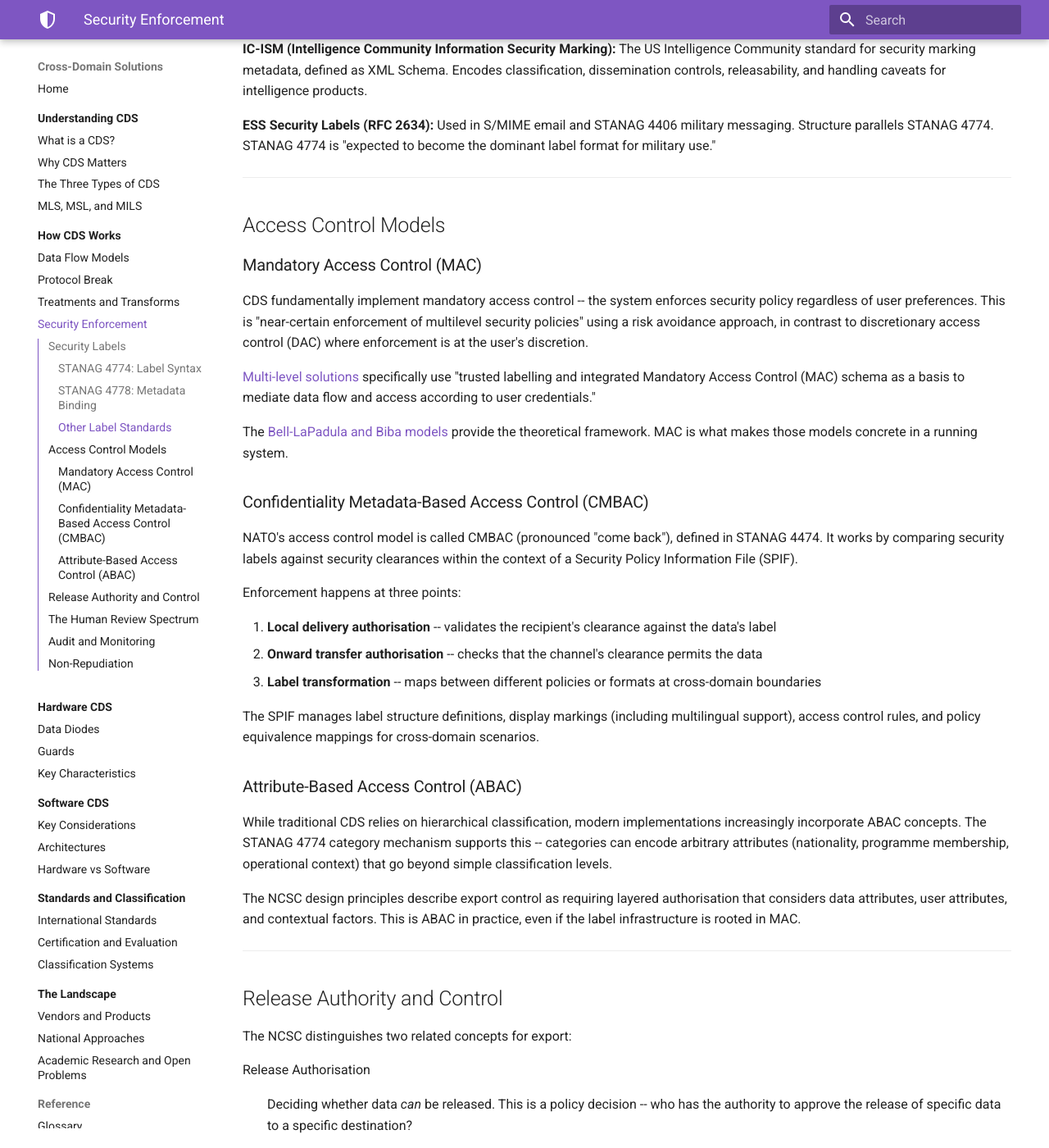
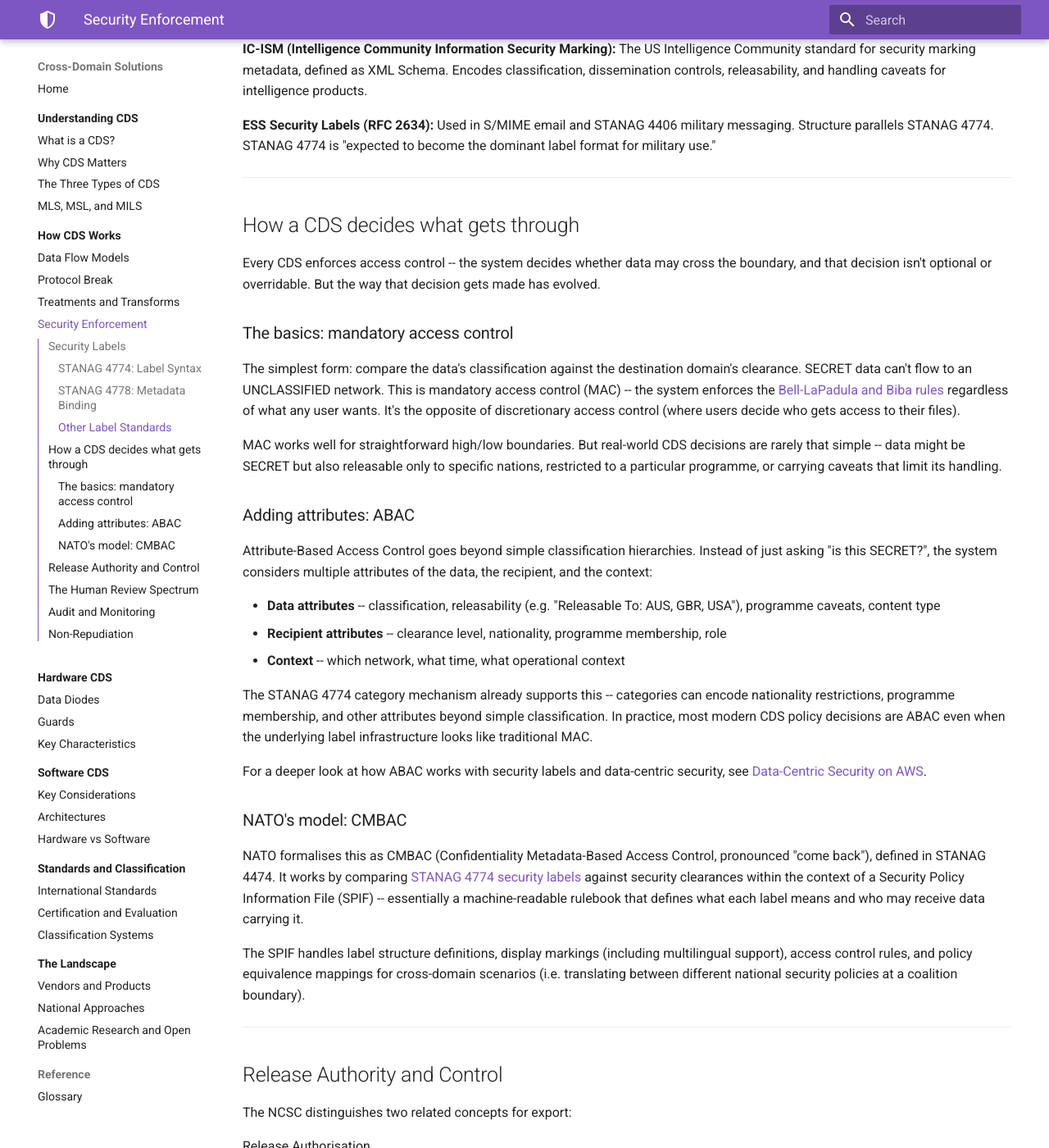
Before and after one commit to iamtgray/cross-domain-solutions, an MkDocs documentation site: the page built from docs/learn/how-it-works/security-enforcement.md, in a window 1280 px wide and 1400 px high, scrolled down 1521 px. Shown: the whole window at 82% size. Built offline with MkDocs 1.6.1 and Material for MkDocs 9.7.7, drawn with Linux system fonts in a browser that asks for light colours.

Commit message:
Simplify access control section, expand XMPP guard example
Rewrite Access Control Models as "How a CDS decides what gets through" --
progressive explanation from MAC to ABAC to CMBAC instead of three
disconnected subsections. Add ANSSI lidi as open-source boundary transport
note. Replace Isode-specific GCXP reference with open-standards framing.
Link to datacentricsecurity.org for ABAC context.

Co-Authored-By: Claude Opus 4.6 <noreply@anthropic.com>

```diff
--- a/docs/learn/how-it-works/security-enforcement.md
+++ b/docs/learn/how-it-works/security-enforcement.md
@@ -73,33 +73,33 @@ STANAG 4778 (ADatP-4778) defines how labels are bound to the data they protect:
 
 ---
 
-## Access Control Models
+## How a CDS decides what gets through
 
-### Mandatory Access Control (MAC)
+Every CDS enforces access control -- the system decides whether data may cross the boundary, and that decision isn't optional or overridable. But the way that decision gets made has evolved.
 
-CDS fundamentally implement mandatory access control -- the system enforces security policy regardless of user preferences. This is "near-certain enforcement of multilevel security policies" using a risk avoidance approach, in contrast to discretionary access control (DAC) where enforcement is at the user's discretion.
+### The basics: mandatory access control
 
-[Multi-level solutions](../three-types.md) specifically use "trusted labelling and integrated Mandatory Access Control (MAC) schema as a basis to mediate data flow and access according to user credentials."
+The simplest form: compare the data's classification against the destination domain's clearance. SECRET data can't flow to an UNCLASSIFIED network. This is mandatory access control (MAC) -- the system enforces the [Bell-LaPadula and Biba rules](../three-types.md) regardless of what any user wants. It's the opposite of discretionary access control (where users decide who gets access to their files).
 
-The [Bell-LaPadula and Biba models](data-flow.md) provide the theoretical framework. MAC is what makes those models concrete in a running system.
+MAC works well for straightforward high/low boundaries. But real-world CDS decisions are rarely that simple -- data might be SECRET but also releasable only to specific nations, restricted to a particular programme, or carrying caveats that limit its handling.
 
-### Confidentiality Metadata-Based Access Control (CMBAC)
+### Adding attributes: ABAC
 
-NATO's access control model is called CMBAC (pronounced "come back"), defined in STANAG 4474. It works by comparing security labels against security clearances within the context of a Security Policy Information File (SPIF).
+Attribute-Based Access Control goes beyond simple classification hierarchies. Instead of just asking "is this SECRET?", the system considers multiple attributes of the data, the recipient, and the context:
 
-Enforcement happens at three points:
+- **Data attributes** -- classification, releasability (e.g. "Releasable To: AUS, GBR, USA"), programme caveats, content type
+- **Recipient attributes** -- clearance level, nationality, programme membership, role
+- **Context** -- which network, what time, what operational context
 
-1. **Local delivery authorisation** -- validates the recipient's clearance against the data's label
-2. **Onward transfer authorisation** -- checks that the channel's clearance permits the data
-3. **Label transformation** -- maps between different policies or formats at cross-domain boundaries
+The STANAG 4774 category mechanism already supports this -- categories can encode nationality restrictions, programme membership, and other attributes beyond simple classification. In practice, most modern CDS policy decisions are ABAC even when the underlying label infrastructure looks like traditional MAC.
 
-The SPIF manages label structure definitions, display markings (including multilingual support), access control rules, and policy equivalence mappings for cross-domain scenarios.
+For a deeper look at how ABAC works with security labels and data-centric security, see [Data-Centric Security on AWS](https://iamtgray.github.io/dcs-data-exchange/).
 
-### Attribute-Based Access Control (ABAC)
+### NATO's model: CMBAC
 
-While traditional CDS relies on hierarchical classification, modern implementations increasingly incorporate ABAC concepts. The STANAG 4774 category mechanism supports this -- categories can encode arbitrary attributes (nationality, programme membership, operational context) that go beyond simple classification levels.
+NATO formalises this as CMBAC (Confidentiality Metadata-Based Access Control, pronounced "come back"), defined in STANAG 4474. It works by comparing [STANAG 4774 security labels](#stanag-4774-label-syntax) against security clearances within the context of a Security Policy Information File (SPIF) -- essentially a machine-readable rulebook that defines what each label means and who may receive data carrying it.
 
-The NCSC design principles describe export control as requiring layered authorisation that considers data attributes, user attributes, and contextual factors. This is ABAC in practice, even if the label infrastructure is rooted in MAC.
+The SPIF handles label structure definitions, display markings (including multilingual support), access control rules, and policy equivalence mappings for cross-domain scenarios (i.e. translating between different national security policies at a coalition boundary).
 
 ---
 
```
Also changed, not shown: docs/learn/how-it-works/protocol-break.md (+5 -1 lines).
